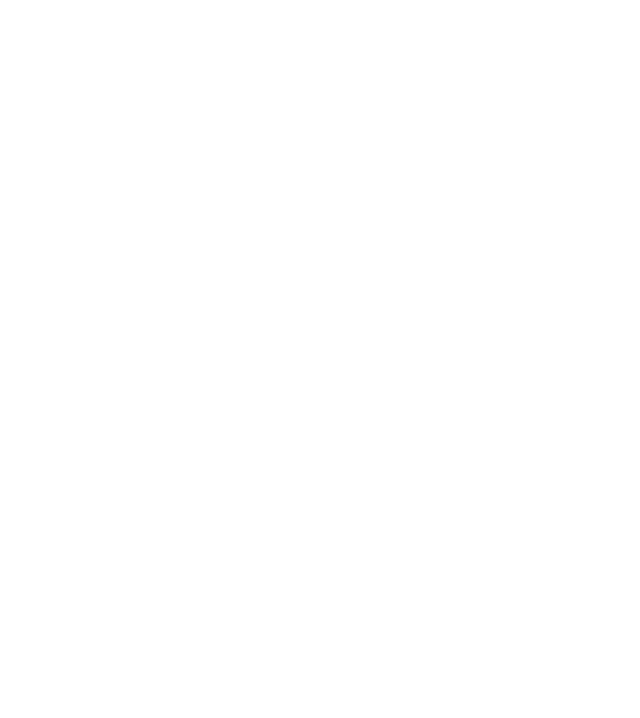
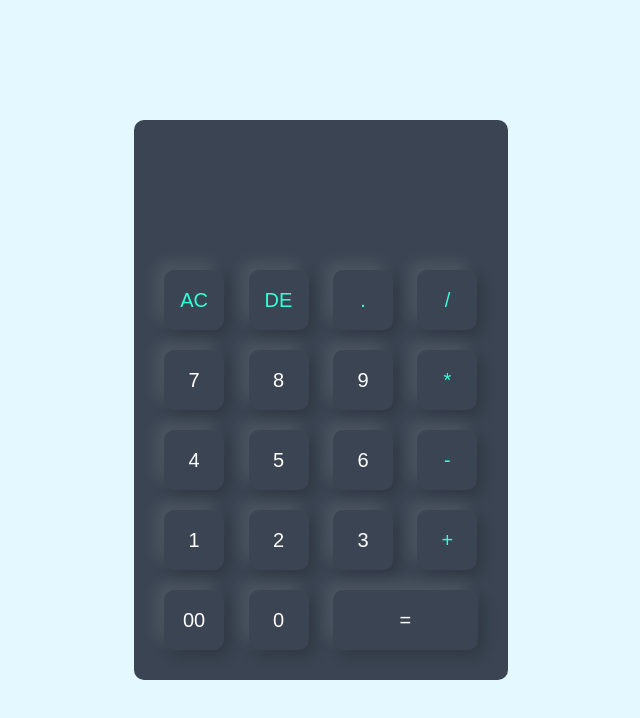
Before and after one commit to Danilova09/vanilla-js-calculator, a plain HTML site: page index.html in a window 1280 px wide. Shown: the whole page, without its empty margins (319-959 px from the left). Drawn offline with Linux system fonts and the light colour scheme.

Commit message:
Added calculator styles and logic

```diff
--- a/index.html
+++ b/index.html
@@ -1,13 +1,53 @@
 <!DOCTYPE html>
 <html lang="en">
+
 <head>
     <meta charset="UTF-8">
     <meta http-equiv="X-UA-Compatible" content="IE=edge">
     <meta name="viewport" content="width=device-width, initial-scale=1.0">
-    <script src="./script.js" defer></script>
+    <link rel="stylesheet" href="./style.css">
     <title>Document</title>
 </head>
+
 <body>
+    <div class="container">
+        <div class="calculator">
+            <form>
+                <div class="display">
+                    <input type="text" name="display">
+                </div>
+                <div>
+                    <input type="button" value="AC" onclick="display.value = ''" class="operator">
+                    <input type="button" value="DE" onclick="display.value = display.value.toString().slice(0, -1)" class="operator">
+                    <input type="button" value="." onclick="display.value += '.'" class="operator">
+                    <input type="button" value="/" onclick="display.value += '/'" class="operator">
+                </div>
+                <div>
+                    <input type="button" value="7" onclick="display.value += '7'">
+                    <input type="button" value="8" onclick="display.value += '8'">
+                    <input type="button" value="9" onclick="display.value += '9'">
+                    <input type="button" value="*" onclick="display.value += '*'" class="operator"`>
+                </div>
+                <div>
+                    <input type="button" value="4" onclick="display.value += '4'">
+                    <input type="button" value="5" onclick="display.value += '5'">
+                    <input type="button" value="6" onclick="display.value += '6'">
+                    <input type="button" value="-" onclick="display.value += '-'" class="operator">
+                </div>
+                <div>
+                    <input type="button" value="1" onclick="display.value += '1'">
+                    <input type="button" value="2" onclick="display.value += '2'">
+                    <input type="button" value="3" onclick="display.value += '3'">
+                    <input type="button" value="+" onclick="display.value += '+'" class="operator">
+                </div>
+                <div>
+                    <input type="button" value="00" onclick="display.value += '00'">
+                    <input type="button" value="0" onclick="display.value += '0'">
+                    <input type="button" value="=" class="equal" onclick="display.value = eval(display.value)">
+                </div>
+            </form>
+        </div>
+    </div>
+</body>
 
-</body>
 </html>
--- a/style.css
+++ b/style.css
@@ -0,0 +1,56 @@
+* {
+    margin: 0;
+    padding: 0;
+    font-family: 'Poppins', sans-serif;
+    box-sizing: border-box;
+}
+
+.container {
+    width: 100%;
+    height: 100vh;
+    background: #e3f9ff;
+    display: flex;
+    align-items: center;
+    justify-content: center;
+}
+
+.calculator {
+    background: #3a4452;
+    padding: 20px;
+    border-radius: 10px;
+}
+
+.calculator form input {
+    border: 0;
+    outline: 0;
+    width: 60px;
+    height: 60px;
+    border-radius: 10px;
+    box-shadow: -8px -8px 15px rgba(255, 255, 255, 0.1), 5px 5px 15px rgba(0, 0, 0, 0.2);
+    background-color: transparent;
+    font-size: 20px;
+    color: #fff;
+    cursor: pointer;
+    margin: 10px;
+}
+
+form .display {
+    display: flex;
+    justify-content: flex-end;
+    margin: 20px 0;
+}
+
+form .display input {
+    text-align: right;
+    flex: 1;
+    font-size: 45px;
+    box-shadow: none;
+}
+
+form input.equal {
+    width: 145px;
+}
+
+form input.operator {
+    color: #33ffd8;
+}
```
Also changed, not shown: script.js (deleted).
